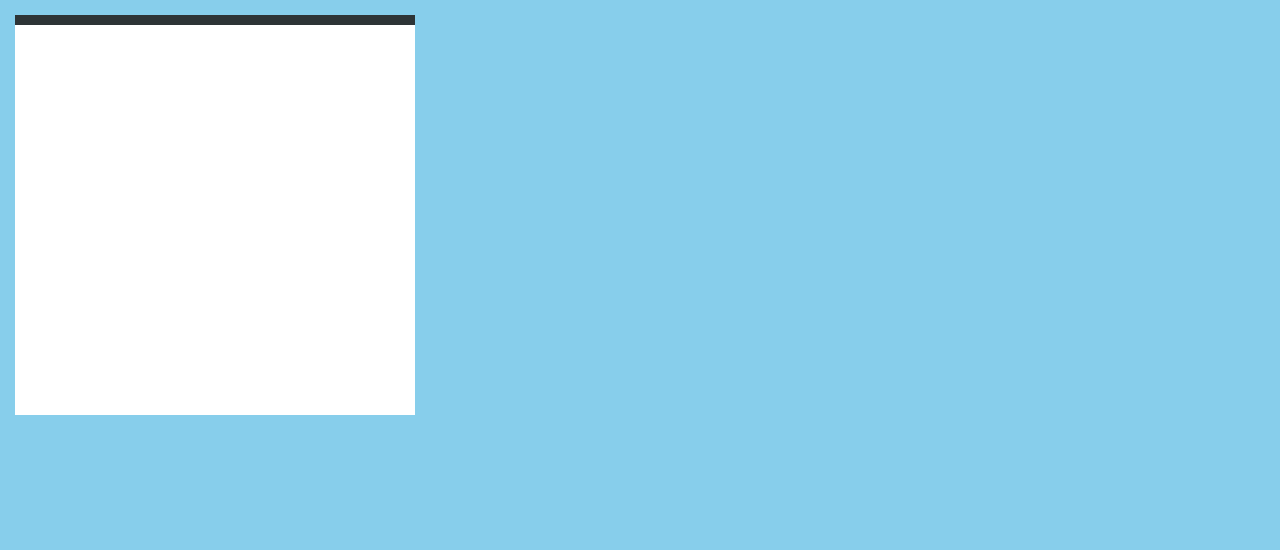
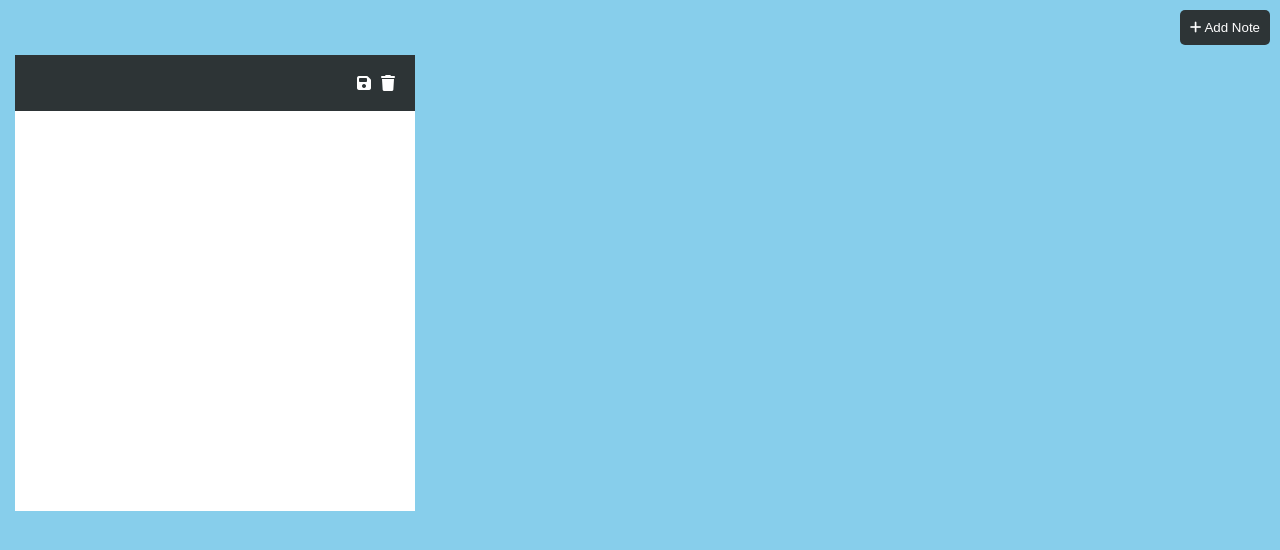
Before and after one commit to bibhanshu01/Notes_App, a plain HTML site: page index.html in a window 1280 px wide. Drawn offline with Linux system fonts and the light colour scheme.

Commit message:
final commit

```diff
--- a/app.js
+++ b/app.js
@@ -0,0 +1,99 @@
+const addBtn = document.querySelector("#addBtn")
+const main = document.querySelector("#main")
+
+const saveNotes = () => {
+    const notes = document.querySelectorAll(".note textarea");
+    const data = [];
+    notes.forEach(
+        (note) => {
+            data.push(note.value)
+        }
+    )
+
+    if(data.length === 0){
+        localStorage.removeItem("notes")
+    }else{
+        localStorage.setItem("notes", JSON.stringify(data))
+    }
+
+
+}
+
+addBtn.addEventListener(
+    "click",
+    function() {
+        addNote()
+    }
+)
+
+
+
+
+
+// <div class="note">
+
+//        </div>
+
+
+const addNote = (text = "") => {
+    const note = document.createElement("div");
+    note.classList.add("note")
+    note.innerHTML = `
+    <div class="tool">
+                <i class="save fas fa-save"></i>
+                <i class="trash fas fa-trash"></i>
+            </div>
+            <textarea >${text}</textarea>
+    `;
+
+    note.querySelector(".trash").addEventListener(
+        "click",
+        function() {
+            note.remove()
+            saveNotes()
+        }
+    )
+
+    note.querySelector(".save").addEventListener(
+        "click",
+        function() {
+            saveNotes()
+        }
+    )
+    note.querySelector("textarea").addEventListener(
+        "focusout",
+        function() {
+            saveNotes()
+        }
+    )
+    main.appendChild(note);
+    saveNotes()
+}
+
+
+(
+    function() {
+        const lsNotes = JSON.parse(localStorage.getItem("notes"));
+        if(lsNotes === null){
+            addNote()
+        }else{
+            lsNotes.forEach(
+                (lsNote) => {
+                    addNote(lsNote)
+                }
+            )
+
+        }
+
+
+    }
+)()
+
+
+/*
+if(lsnotes.length === 0){
+            localStorage.removeItem("notes")
+        }else{
+            addNote()
+        }
+*/
--- a/custom.css
+++ b/custom.css
@@ -7,9 +7,22 @@
 #main {
     width: 100%;
     min-height: 100vh;
+    padding-bottom: 50px;
     background-color: skyblue;
     display: flex;
     flex-wrap: wrap;
+}
+
+#addBtn{
+    position: fixed;
+    right: 10px;
+    top: 10px;
+    background-color: #2d3436;
+    color: white;
+    padding: 10px;
+    border: 0;
+    outline: 0;
+    border-radius: 5px;
 }
 
 .note {
@@ -17,11 +30,32 @@
     height: 400px;
     background-color: white;
     margin: 15px;
+    margin-top: 55px;
 }
 
 .tool {
     width: 100%;
     background-color: #2d3436;
     color: white;
+    padding: 15px;
+    display: flex;
+    justify-content: end;
+}
+.tool i {
     padding: 5px;
+    cursor: pointer;
 }
+
+.note textarea {
+    border: none;
+    width: 100%;
+    height: 100%;
+    resize: none;
+    padding: 10px;
+    font-size: 20px;
+}
+
+.note textarea:focus{
+    border: 0;
+    outline: 0;
+}
--- a/index.html
+++ b/index.html
@@ -8,13 +8,14 @@
     <link rel="stylesheet" href="custom.css">
 </head>
 <body>
+    <button id="addBtn">
+        <i class="fas fa-plus"></i>
+        Add Note
+    </button>
     <div id="main">
-        <div class="note">
-            <div class="tool">
 
-            </div>
-        </div>
     </div>
+    <script src="https://kit.fontawesome.com/bf520e6492.js" crossorigin="anonymous"></script>
     <script src="app.js"></script>
 </body>
 </html>
```
